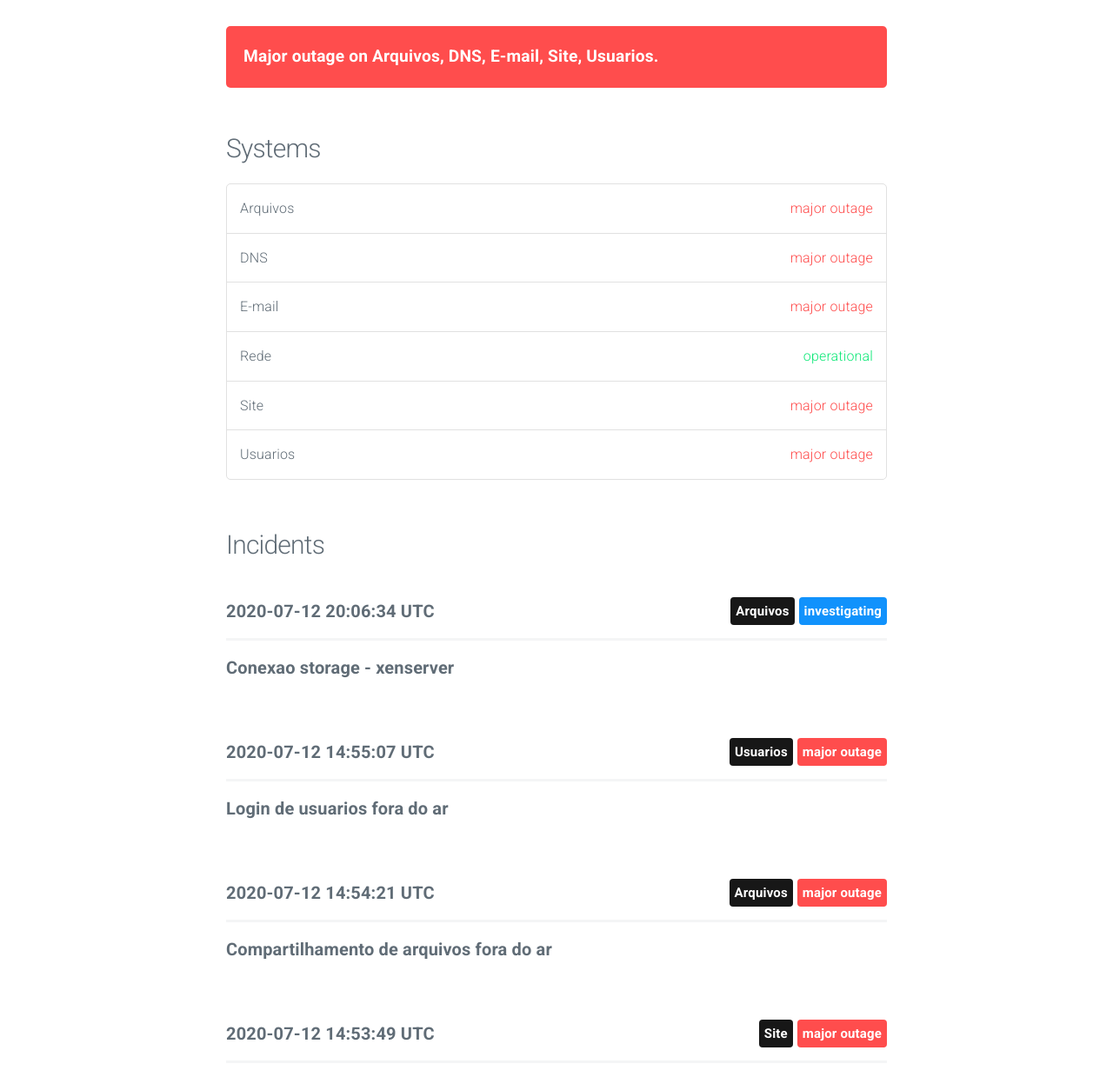
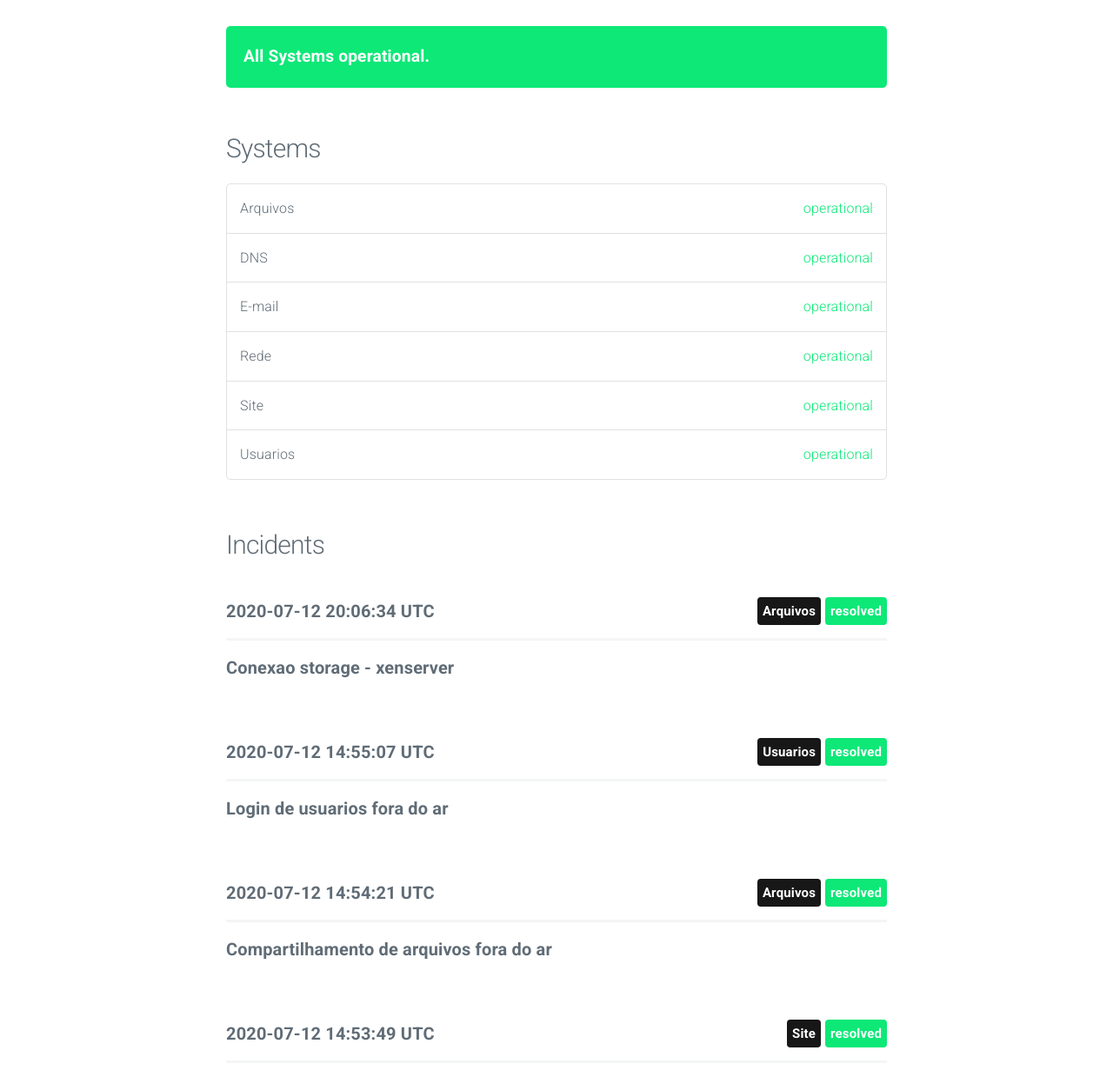
Before and after one commit to mrecondo/ss-cotin-status, a plain HTML site: page index.html in a window 1280 px wide. Shown: the part 55-1294 px from the top of the page at 87% size. Drawn offline with nearby package versions, Linux system fonts and the light colour scheme.

Commit message:
update index

```diff
--- a/index.html
+++ b/index.html
@@ -31,26 +31,24 @@
 
 			<section class="container" id="main">
 
-
-					<div class="panel major outage">
-						Major outage on Arquivos, DNS, E-mail, Site, Usuarios.
+					<div class="panel operational">
+						All Systems operational.
 					</div>
-
 
 
 				<h4>Systems</h4>
 				<ul class="systems">
 
 					<li>
-						Arquivos <span class="status major outage">major outage</span>
+						Arquivos <span class="status operational">operational</span>
 					</li>
 
 					<li>
-						DNS <span class="status major outage">major outage</span>
+						DNS <span class="status operational">operational</span>
 					</li>
 
 					<li>
-						E-mail <span class="status major outage">major outage</span>
+						E-mail <span class="status operational">operational</span>
 					</li>
 
 					<li>
@@ -58,11 +56,11 @@
 					</li>
 
 					<li>
-						Site <span class="status major outage">major outage</span>
+						Site <span class="status operational">operational</span>
 					</li>
 
 					<li>
-						Usuarios <span class="status major outage">major outage</span>
+						Usuarios <span class="status operational">operational</span>
 					</li>
 
 				</ul>
@@ -74,7 +72,7 @@
 						<span class="date">2020-07-12 20:06:34 UTC</span>
 
 
-							<span class="label investigating float-right">investigating</span>
+							<span class="label operational float-right">resolved</span>
 
 
 							<span class="label system float-right">Arquivos</span>
@@ -90,7 +88,7 @@
 						<span class="date">2020-07-12 14:55:07 UTC</span>
 
 
-							<span class="label major outage float-right">major outage</span>
+							<span class="label operational float-right">resolved</span>
 
 
 							<span class="label system float-right">Usuarios</span>
@@ -106,7 +104,7 @@
 						<span class="date">2020-07-12 14:54:21 UTC</span>
 
 
-							<span class="label major outage float-right">major outage</span>
+							<span class="label operational float-right">resolved</span>
 
 
 							<span class="label system float-right">Arquivos</span>
@@ -122,7 +120,7 @@
 						<span class="date">2020-07-12 14:53:49 UTC</span>
 
 
-							<span class="label major outage float-right">major outage</span>
+							<span class="label operational float-right">resolved</span>
 
 
 							<span class="label system float-right">Site</span>
@@ -138,7 +136,7 @@
 						<span class="date">2020-07-12 14:53:08 UTC</span>
 
 
-							<span class="label major outage float-right">major outage</span>
+							<span class="label operational float-right">resolved</span>
 
 
 							<span class="label system float-right">Site</span>
@@ -154,7 +152,7 @@
 						<span class="date">2020-07-12 14:51:55 UTC</span>
 
 
-							<span class="label major outage float-right">major outage</span>
+							<span class="label operational float-right">resolved</span>
 
 
 							<span class="label system float-right">E-mail</span>
@@ -170,7 +168,7 @@
 						<span class="date">2020-07-12 14:46:16 UTC</span>
 
 
-							<span class="label major outage float-right">major outage</span>
+							<span class="label operational float-right">resolved</span>
 
 
 							<span class="label system float-right">DNS</span>
@@ -179,6 +177,10 @@
 
 						<span class="title">DNS fora do ar</span>
 						<p></p>
+
+							<p><em>Update 2020-07-13 14:29:59</em><br/>
+							Ok
+							</p>
 
 					</div>
 
```
